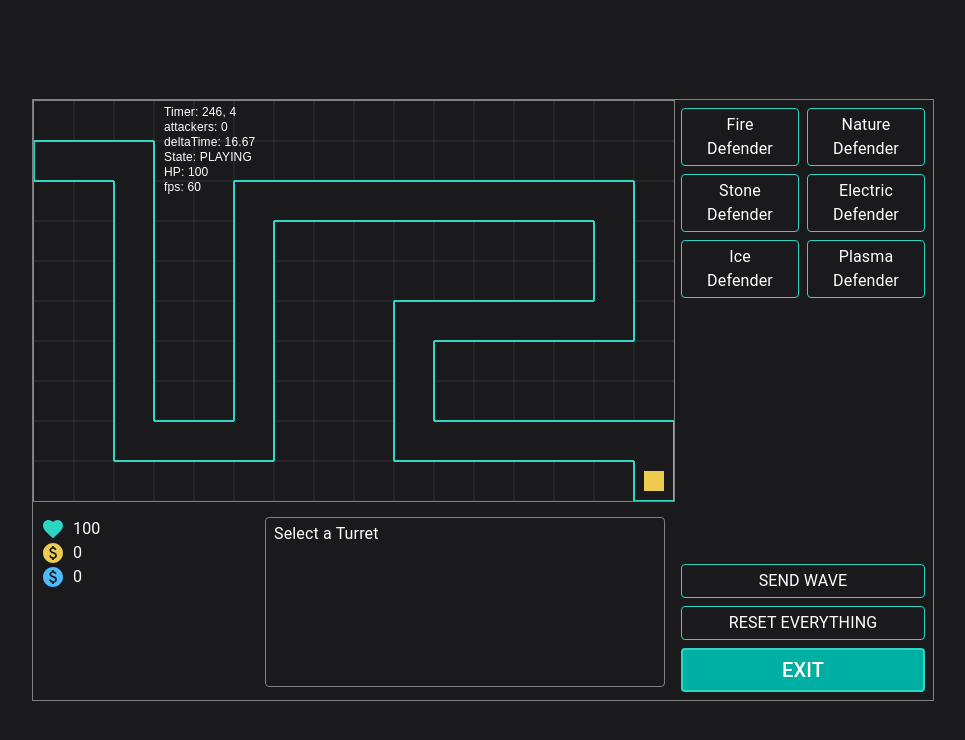
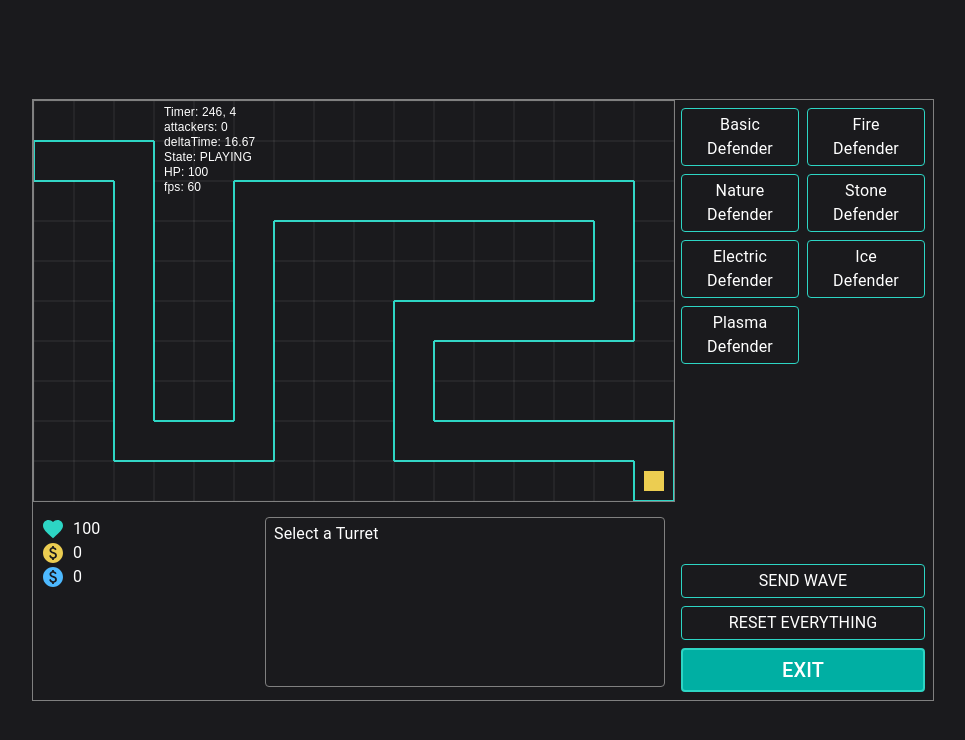
Before and after one commit to Lausi95/Nexus-TD, a React (Vite) app in the folder frontend/: page /Game in a window 1280 px wide. Shown: the top 740 px of the page, without its empty margins (157-1122 px from the left). Built offline with nearby package versions, Linux system fonts and the light colour scheme.

Commit message:
feat: add basic defener as an option to add to the track

```diff
--- a/frontend/src/pages/Game.tsx
+++ b/frontend/src/pages/Game.tsx
@@ -121,6 +121,10 @@ const Game: React.FC = () => {
             }}
           >
             <GameButton
+              text={'Basic Defender'}
+              onClick={() => handleAddTurret(ELEMENT_TYPE.UNKOWN)}
+            />
+            <GameButton
               text={'Fire Defender'}
               onClick={() => handleAddTurret(ELEMENT_TYPE.FIRE)}
             />
```
